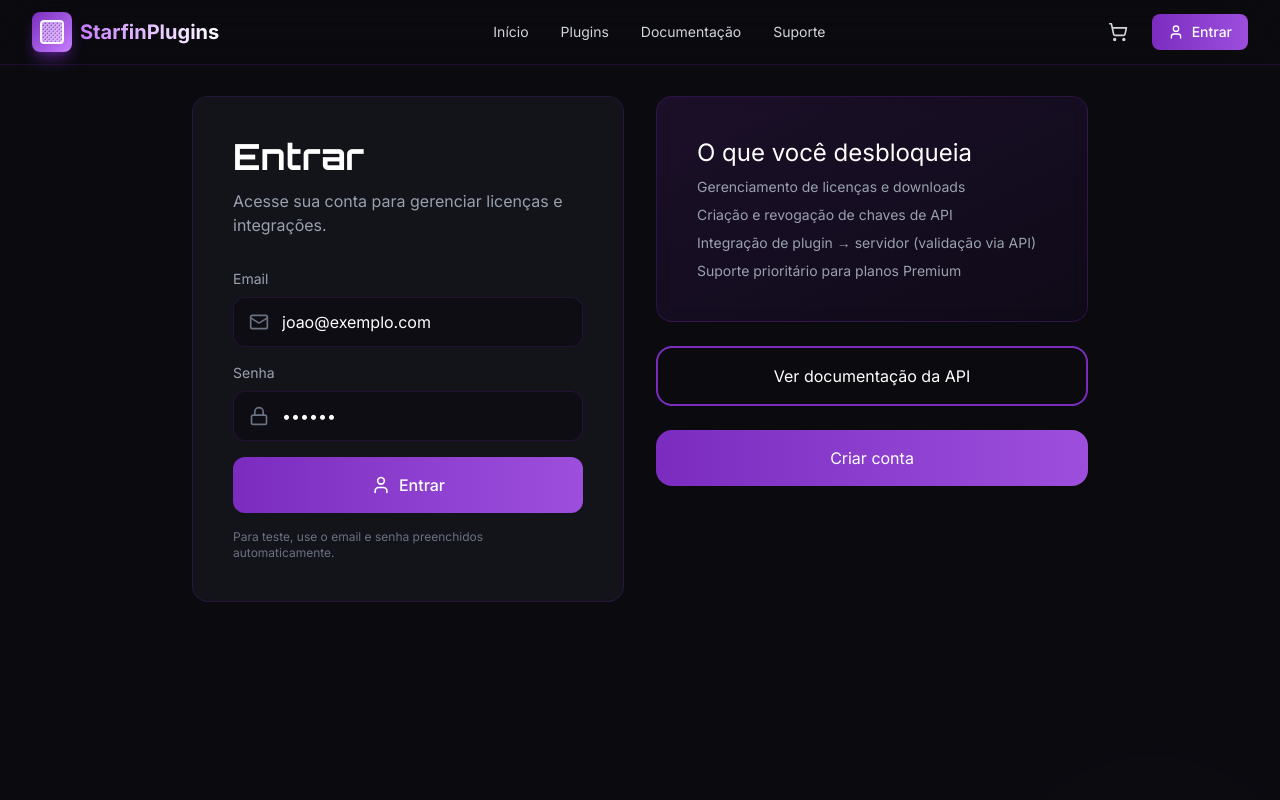
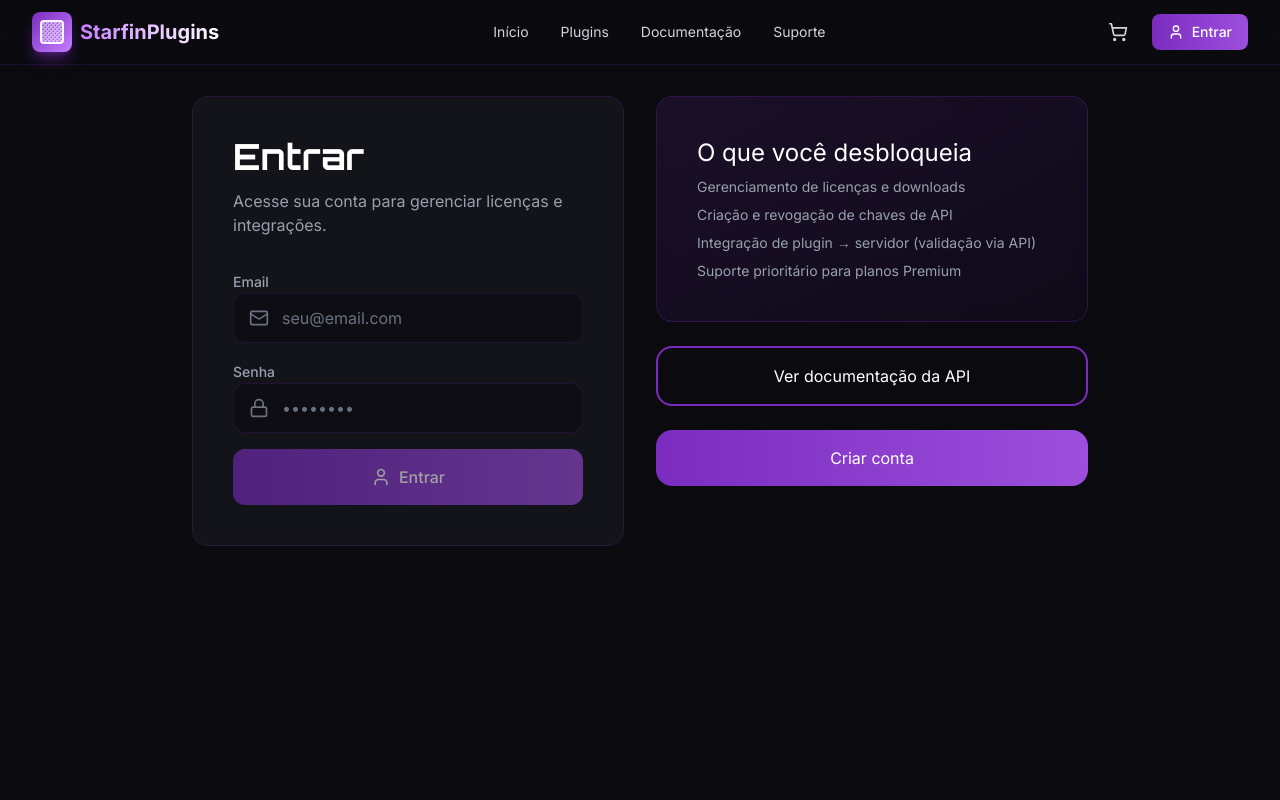
Before and after one commit to Alanls-mx/StarfinWeb, a React (Vite) app: page /login in a window 1280 px wide. Shown: the top 800 px of the page. Built offline with nearby package versions, Linux system fonts and the light colour scheme.

Commit message:
Fix: Final security and UX improvements for auth system

```diff
--- a/src/app/pages/LoginPage.tsx
+++ b/src/app/pages/LoginPage.tsx
@@ -11,8 +11,8 @@ export function LoginPage() {
   const next = searchParams.get('next') || '/account';
   const { login, state } = useAuth();
 
-  const [email, setEmail] = useState('joao@exemplo.com');
-  const [password, setPassword] = useState('123456');
+  const [email, setEmail] = useState('');
+  const [password, setPassword] = useState('');
   const [error, setError] = useState<string | null>(null);
   const [submitting, setSubmitting] = useState(false);
 
@@ -29,12 +29,32 @@ export function LoginPage() {
           <h1 className="text-4xl mb-3">Entrar</h1>
           <p className="text-gray-400 mb-8">Acesse sua conta para gerenciar licenças e integrações.</p>
 
-          <div className="space-y-4">
+          <form
+            onSubmit={async (e) => {
+              e.preventDefault();
+              setSubmitting(true);
+              setError(null);
+              try {
+                await login(email.trim(), password);
+                navigate(next, { replace: true });
+              } catch (e) {
+                if (e instanceof ApiError) setError(e.message);
+                else setError('Não foi possível entrar.');
+              } finally {
+                setSubmitting(false);
+              }
+            }}
+            className="space-y-4"
+          >
             <div className="space-y-2">
-              <div className="text-sm text-gray-400">Email</div>
+              <label htmlFor="email" className="text-sm text-gray-400">Email</label>
               <div className="relative">
                 <Mail className="absolute left-4 top-1/2 -translate-y-1/2 w-5 h-5 text-gray-500" />
                 <input
+                  id="email"
+                  type="email"
+                  autoComplete="email"
+                  required
                   value={email}
                   onChange={(e) => setEmail(e.target.value)}
                   placeholder="seu@email.com"
@@ -44,11 +64,14 @@ export function LoginPage() {
             </div>
 
             <div className="space-y-2">
-              <div className="text-sm text-gray-400">Senha</div>
+              <label htmlFor="password" className="text-sm text-gray-400">Senha</label>
               <div className="relative">
                 <Lock className="absolute left-4 top-1/2 -translate-y-1/2 w-5 h-5 text-gray-500" />
                 <input
+                  id="password"
                   type="password"
+                  autoComplete="current-password"
+                  required
                   value={password}
                   onChange={(e) => setPassword(e.target.value)}
                   placeholder="••••••••"
@@ -62,30 +85,14 @@ export function LoginPage() {
             <motion.button
               whileHover={{ scale: 1.02 }}
               whileTap={{ scale: 0.98 }}
+              type="submit"
               disabled={submitting || !email.trim() || !password}
-              onClick={async () => {
-                setSubmitting(true);
-                setError(null);
-                try {
-                  await login(email.trim(), password);
-                  navigate(next, { replace: true });
-                } catch (e) {
-                  if (e instanceof ApiError) setError(e.message);
-                  else setError('Não foi possível entrar.');
-                } finally {
-                  setSubmitting(false);
-                }
-              }}
               className="w-full inline-flex items-center justify-center gap-2 px-6 py-4 bg-gradient-to-r from-[#7B2CBF] to-[#9D4EDD] text-white rounded-xl hover:shadow-xl hover:shadow-[#7B2CBF]/50 transition-all duration-300 disabled:opacity-60"
             >
               <User className="w-5 h-5" />
               Entrar
             </motion.button>
-
-            <div className="text-xs text-gray-500">
-              Para teste, use o email e senha preenchidos automaticamente.
-            </div>
-          </div>
+          </form>
         </div>
 
         <div className="space-y-6">
--- a/src/app/pages/RegisterPage.tsx
+++ b/src/app/pages/RegisterPage.tsx
@@ -21,12 +21,34 @@ export function RegisterPage() {
           <h1 className="text-4xl mb-3">Criar Conta</h1>
           <p className="text-gray-400 mb-8">Crie sua conta e confirme o email para ativar compras e integrações.</p>
 
-          <div className="space-y-4">
+          <form
+            onSubmit={async (e) => {
+              e.preventDefault();
+              setSubmitting(true);
+              setError(null);
+              try {
+                const res = await registerAccount({ name: name.trim(), email: email.trim(), password });
+                localStorage.setItem('starfinplugins_token', res.token);
+                await refresh();
+                navigate('/account', { replace: true });
+              } catch (e) {
+                if (e instanceof ApiError) setError(e.message);
+                else setError('Não foi possível criar a conta.');
+              } finally {
+                setSubmitting(false);
+              }
+            }}
+            className="space-y-4"
+          >
             <div className="space-y-2">
-              <div className="text-sm text-gray-400">Nome</div>
+              <label htmlFor="name" className="text-sm text-gray-400">Nome</label>
               <div className="relative">
                 <User className="absolute left-4 top-1/2 -translate-y-1/2 w-5 h-5 text-gray-500" />
                 <input
+                  id="name"
+                  type="text"
+                  autoComplete="name"
+                  required
                   value={name}
                   onChange={(e) => setName(e.target.value)}
                   placeholder="Seu nome"
@@ -36,10 +58,14 @@ export function RegisterPage() {
             </div>
 
             <div className="space-y-2">
-              <div className="text-sm text-gray-400">Email</div>
+              <label htmlFor="email" className="text-sm text-gray-400">Email</label>
               <div className="relative">
                 <Mail className="absolute left-4 top-1/2 -translate-y-1/2 w-5 h-5 text-gray-500" />
                 <input
+                  id="email"
+                  type="email"
+                  autoComplete="email"
+                  required
                   value={email}
                   onChange={(e) => setEmail(e.target.value)}
                   placeholder="seu@email.com"
@@ -49,11 +75,14 @@ export function RegisterPage() {
             </div>
 
             <div className="space-y-2">
-              <div className="text-sm text-gray-400">Senha</div>
+              <label htmlFor="password" className="text-sm text-gray-400">Senha</label>
               <div className="relative">
                 <Lock className="absolute left-4 top-1/2 -translate-y-1/2 w-5 h-5 text-gray-500" />
                 <input
+                  id="password"
                   type="password"
+                  autoComplete="new-password"
+                  required
                   value={password}
                   onChange={(e) => setPassword(e.target.value)}
                   placeholder="mínimo 6 caracteres"
@@ -67,27 +96,13 @@ export function RegisterPage() {
             <motion.button
               whileHover={{ scale: 1.02 }}
               whileTap={{ scale: 0.98 }}
+              type="submit"
               disabled={submitting || !name.trim() || !email.trim() || password.length < 6}
-              onClick={async () => {
-                setSubmitting(true);
-                setError(null);
-                try {
-                  const res = await registerAccount({ name: name.trim(), email: email.trim(), password });
-                  localStorage.setItem('starfinplugins_token', res.token);
-                  await refresh();
-                  navigate('/account', { replace: true });
-                } catch (e) {
-                  if (e instanceof ApiError) setError(e.message);
-                  else setError('Não foi possível criar a conta.');
-                } finally {
-                  setSubmitting(false);
-                }
-              }}
               className="w-full inline-flex items-center justify-center gap-2 px-6 py-4 bg-gradient-to-r from-[#7B2CBF] to-[#9D4EDD] text-white rounded-xl hover:shadow-xl hover:shadow-[#7B2CBF]/50 transition-all duration-300 disabled:opacity-60"
             >
               Criar Conta
             </motion.button>
-          </div>
+          </form>
         </div>
 
         <div className="space-y-6">
```
Also changed, not shown: 4 other files (tests, documents, lock files or other folders).
